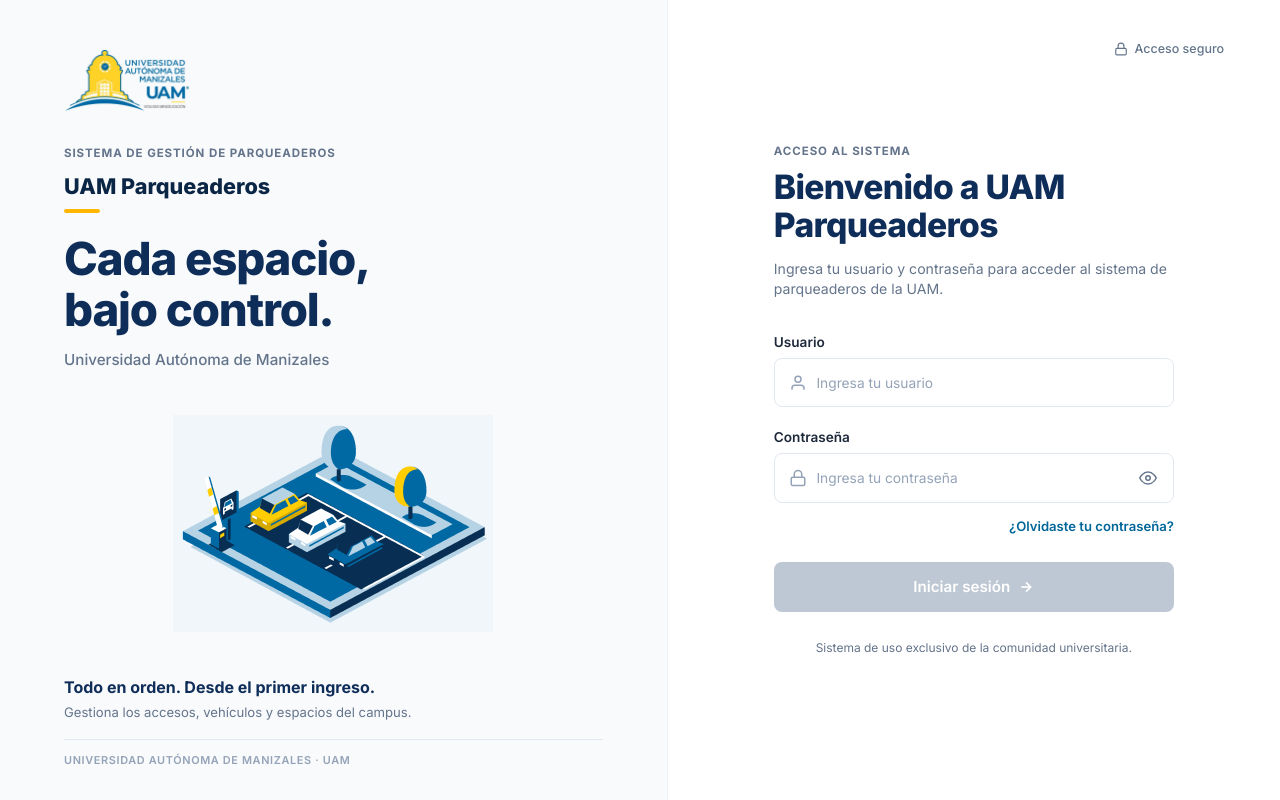
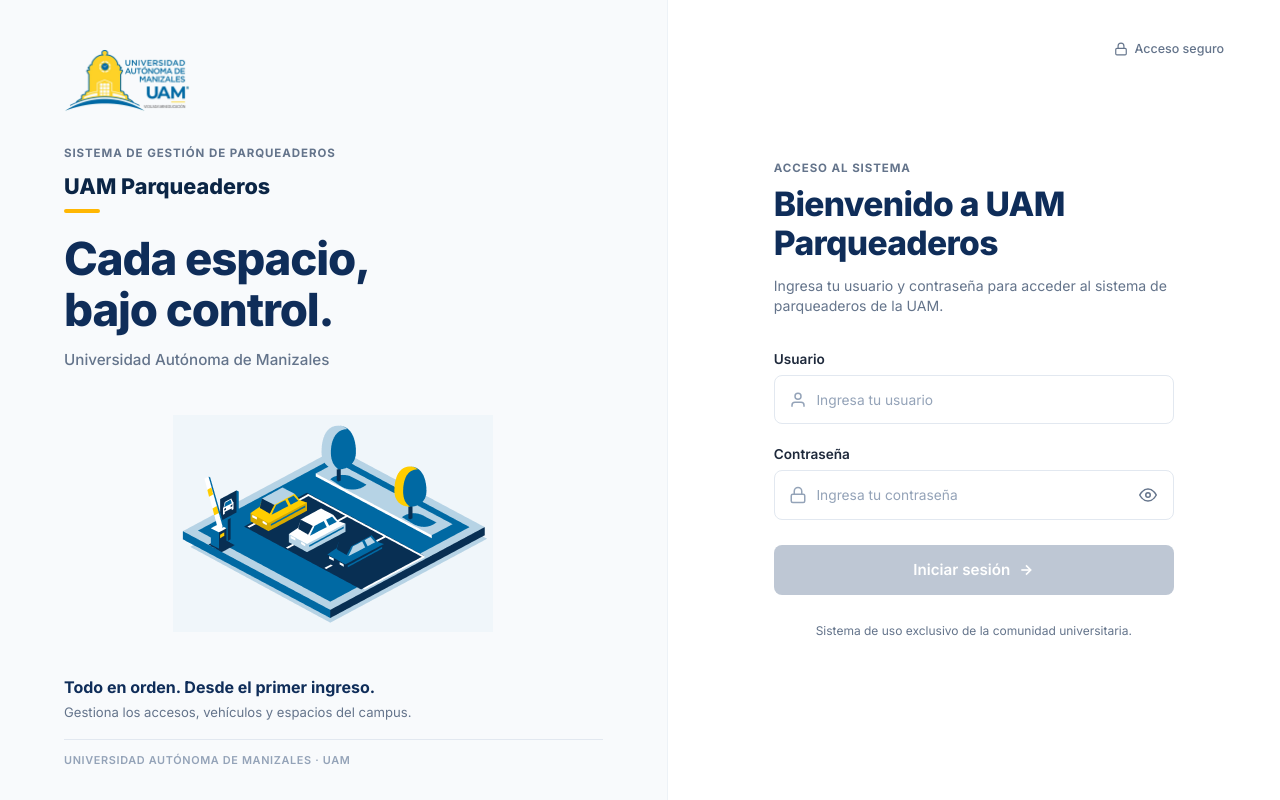
Before and after one commit to andrew2376/parqueadero-uam, an Angular app in the folder frontend/: page /login in a window 1280 px wide. Built offline with nearby package versions, Linux system fonts and the light colour scheme.

Commit message:
fix(login): remover enlace de recuperacion de contraseña no implementado

```diff
--- a/frontend/src/app/features/auth/login/login.html
+++ b/frontend/src/app/features/auth/login/login.html
@@ -118,10 +118,6 @@
           }
         </div>
 
-        <div class="forgot-wrapper">
-          <a href="javascript:void(0)" class="forgot-link">¿Olvidaste tu contraseña?</a>
-        </div>
-
         <!-- Botón Iniciar Sesión -->
         <button
           type="submit"
```
